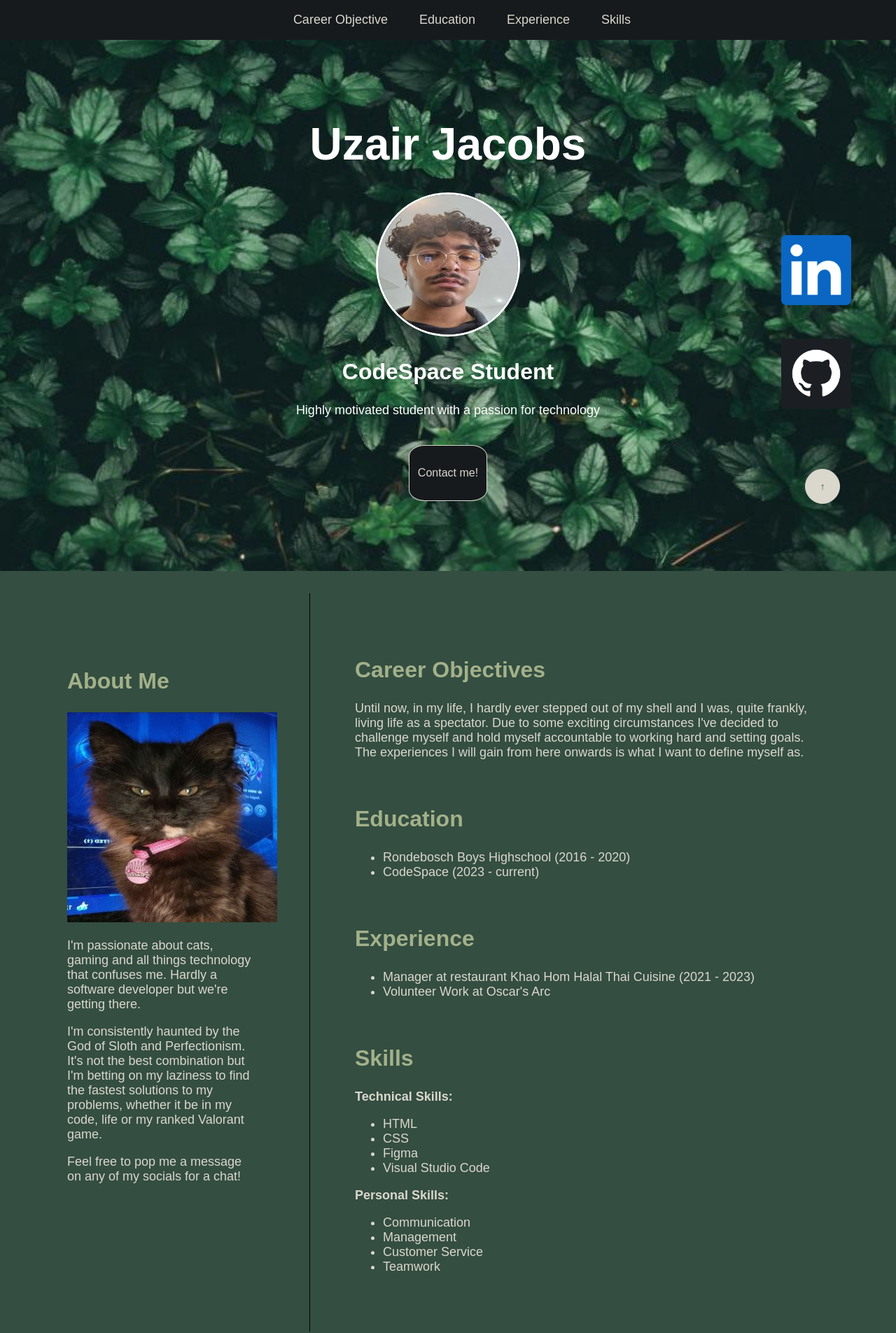
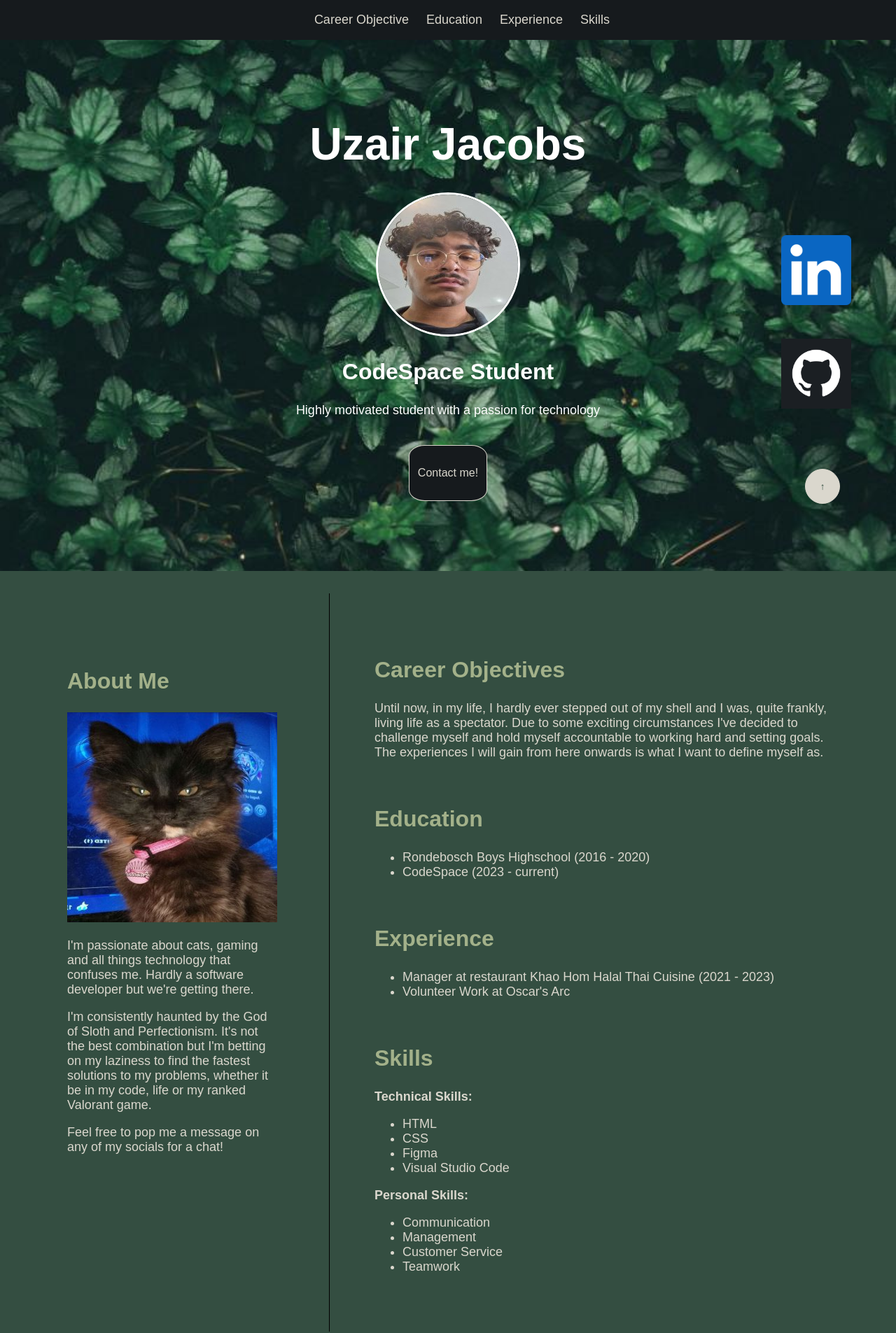
Before and after one commit to uzairjacobs/UZAJAC270_FTO2306_GroupB_UzairJacobs_ITW_Digital-Resume, a plain HTML site: page index.html in a window 1280 px wide. Shown: the top 1905 px of the page at 70% size. Drawn offline with Linux system fonts and the light colour scheme.

Commit message:
adjusted css boxmodel

```diff
--- a/css/style..css
+++ b/css/style..css
@@ -7,7 +7,6 @@ body {
 }
 
 .hero {
-  width: 100%;
   height: 50vh;
 
   display: flex;
@@ -42,14 +41,12 @@ body {
   display: flex;
   flex-direction: row;
   justify-content: center;
-}
-
-#navbar * {
-  display: inline;
+  align-items: center;
 }
 
 #navbar li {
-  margin: 20px;
+  margin: 10px;
+  display: inline;
 }
 
 #navbar li a {
@@ -122,8 +119,7 @@ section {
 footer {
   background-color: #161a1d;
   padding: 4rem;
-  margin: 0;
-  margin-bottom: -11rem;
+  margin-bottom: -2rem;
 }
 
 #back-to-top > button {
@@ -217,7 +213,7 @@ form {
   .main-body {
     display: grid;
     grid-gap: 10px;
-    grid-template-columns: 25rem;
+    grid-template-columns: 1fr 3fr;
     grid-template-areas: "sidebar content";
   }
   .introduction {
```
